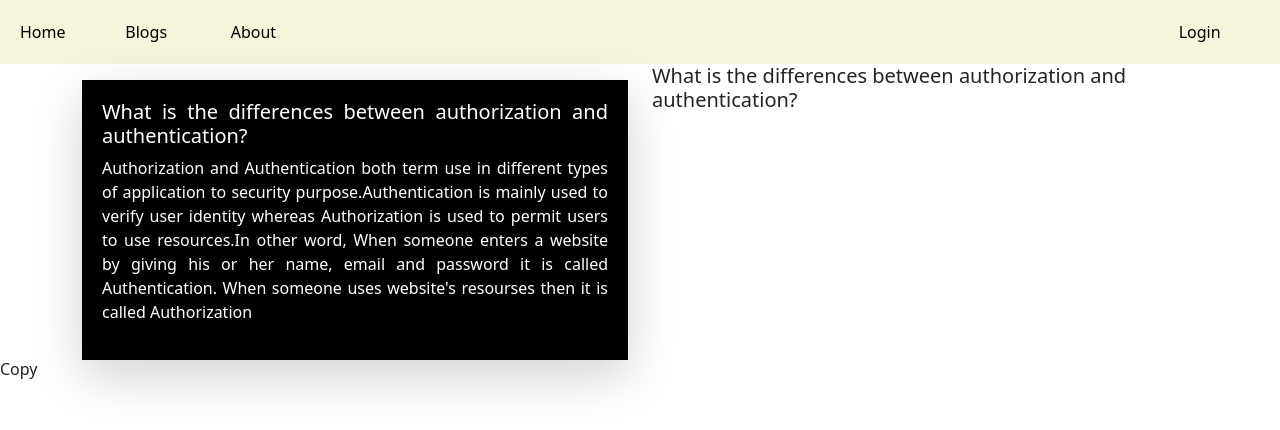
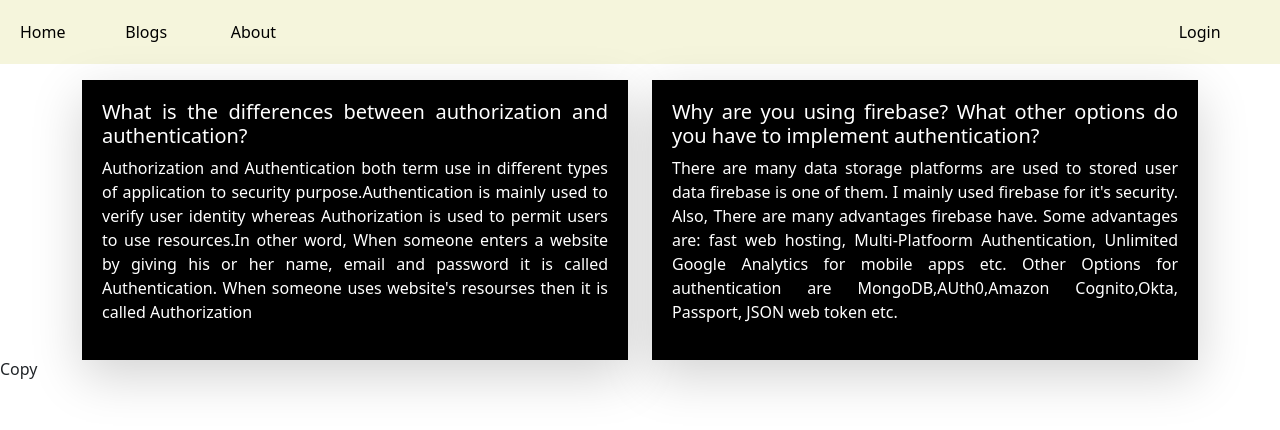
Before and after one commit to Mahmudulislamasif/Tutot-guide, a React (Create React App) app: page /blogs in a window 1280 px wide. Shown: the top 430 px of the page. Built offline with nearby package versions, Linux system fonts and the light colour scheme.

Commit message:
second question add

```diff
--- a/src/Pages/Blogs/Blogs.js
+++ b/src/Pages/Blogs/Blogs.js
@@ -11,8 +11,9 @@ const Blogs = () => {
                </div>
               </div>
               <div className='col-md-6'>
-                 <div>
-                   <h5>What is the differences between authorization and authentication?</h5>
+                 <div className='blogs-class shadow-lg mt-3'>
+                   <h5> Why are you using firebase? What other options do you have to implement authentication?</h5>
+                   <p>There are many data storage platforms are used to stored user data firebase is one of them. I mainly used firebase for it's security. Also, There are many advantages firebase have. Some advantages are: fast web hosting, Multi-Platfoorm Authentication, Unlimited Google Analytics for mobile apps etc. Other Options for authentication are MongoDB,AUth0,Amazon Cognito,Okta, Passport, JSON web token etc. </p>
                  </div>
               </div>
            </div>
```
